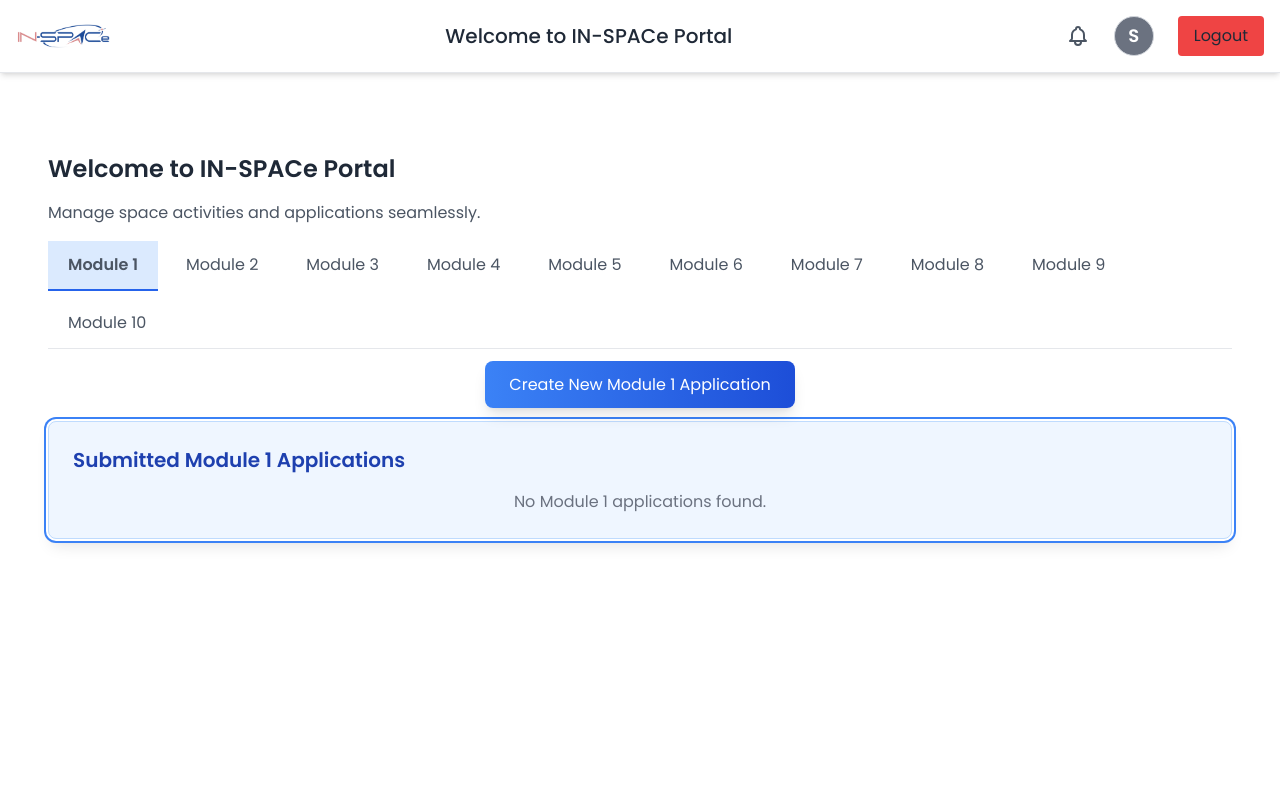
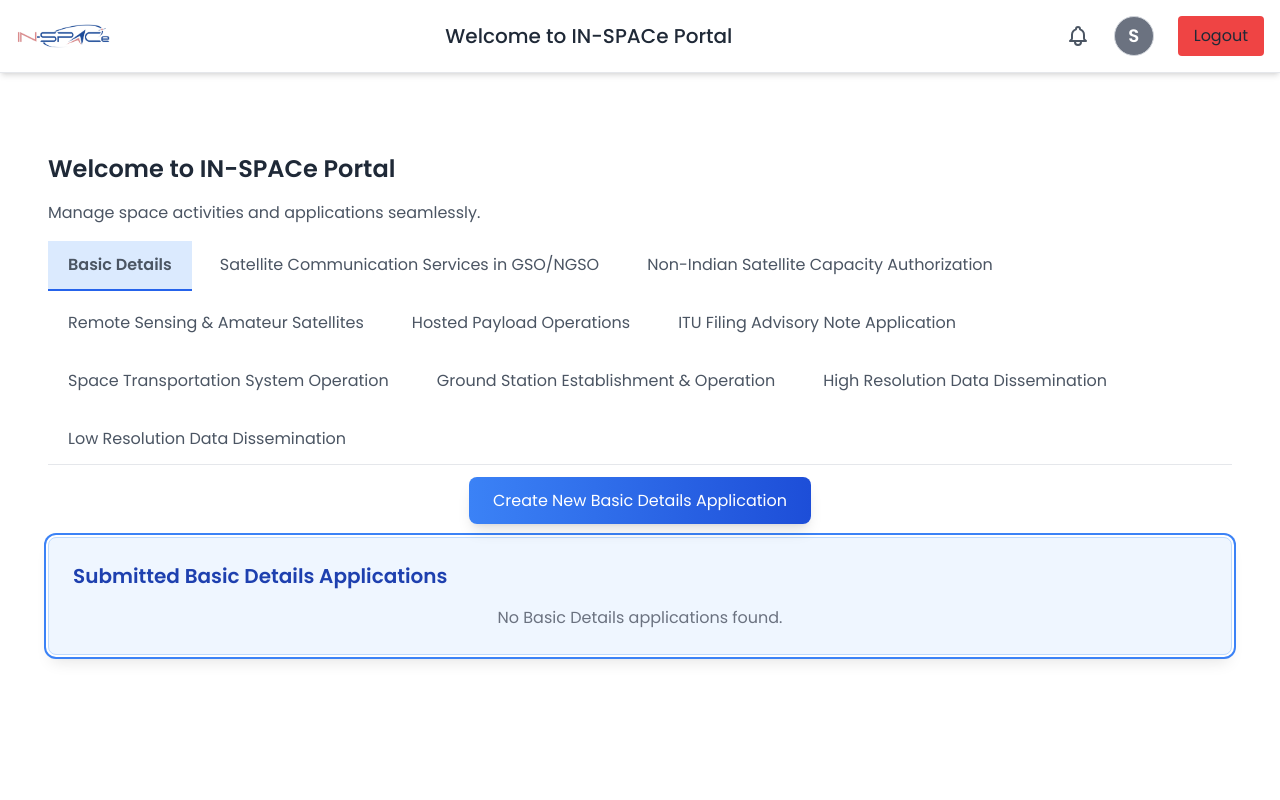
Before and after one commit to mubashirsalim88/inspace_project, a Flask app: page /home in a window 1280 px wide. Run offline with Flask 3, Linux system fonts and the light colour scheme; the visitor is signed in with stand-in values (Sample User, id 1); data that the repository does not hold is empty; some libraries are stand-ins or nearby versions.

Commit message:
Name changed for all modules(1,2,3,...,10) except modules"

```diff
--- a/app/applicant/routes.py
+++ b/app/applicant/routes.py
@@ -12,6 +12,7 @@
 from app.modules.module_8.routes import STEPS as MODULE_8_STEPS
 from app.modules.module_9.routes import STEPS as MODULE_9_STEPS
 from app.modules.module_10.routes import STEPS as MODULE_10_STEPS
+from app.__init__ import MODULE_NAME_MAPPING
 
 applicant = Blueprint("applicant", __name__, template_folder="templates")
 
@@ -63,7 +64,8 @@
         module_tabs=module_tabs,
         incomplete_apps=incomplete_apps,
         module_apps=module_apps,
-        active_module=active_module
+        active_module=active_module,
+        MODULE_NAME_MAPPING=MODULE_NAME_MAPPING
     )
 
 @applicant.route("/start_application")
@@ -72,6 +74,8 @@
     if current_user.role != "user":
         return redirect(url_for("index"))
     module = request.args.get("module", "module_1")
+
+    # Abandon any existing pending application for this module
     pending_app = Application.query.filter_by(user_id=current_user.id, status="Pending").join(ModuleData).filter(
         ModuleData.module_name == module, ModuleData.abandoned == False).first()
     if pending_app:
@@ -79,170 +83,37 @@
             md.abandoned = True
         db.session.commit()
 
+    # Create new application
     new_app = Application(user_id=current_user.id, status="Pending")
     db.session.add(new_app)
     db.session.flush()
 
+    # Check if module_1 is completed for modules 2-10
+    success = True
+    steps = []
+    redirect_url = url_for("applicant.home")
+    module_name_display = MODULE_NAME_MAPPING.get(module, module.replace('_', ' ').title())
+
     if module == "module_1":
         steps = MODULE_1_STEPS
         redirect_url = url_for("module_1.fill_step", step=steps[0], application_id=new_app.id)
-        success = True
-    elif module == "module_2":
-        steps = MODULE_2_STEPS
+    elif module in MODULE_NAME_MAPPING:
+        steps = globals()[f"MODULE_{module.split('_')[1]}_STEPS"]
         all_user_apps = Application.query.filter_by(user_id=current_user.id).all()
         module_1_complete = any(
             all(any(md.step == rs and md.completed for md in
                     ModuleData.query.filter_by(application_id=app.id, module_name="module_1").all())
-                for rs in ["applicant_identity", "entity_details", "management_ownership", "financial_credentials",
-                           "operational_contact", "declarations_submission"])
+                for rs in ["applicant_identity", "entity_details", "management_ownership",
+                           "financial_credentials", "operational_contact", "declarations_submission"])
             for app in all_user_apps
         )
         if not module_1_complete:
-            flash("Please complete Module 1 (Basic Details) for at least one application before starting Module 2.", "error")
+            flash(f"Please complete Module 1 (Basic Details) for at least one application before starting {module_name_display}.", "error")
             redirect_url = url_for("applicant.home", module="module_1")
             success = False
         else:
-            redirect_url = url_for("module_2.fill_step", step=steps[0], application_id=new_app.id)
-            success = True
-    elif module == "module_3":
-        steps = MODULE_3_STEPS
-        all_user_apps = Application.query.filter_by(user_id=current_user.id).all()
-        module_1_complete = any(
-            all(any(md.step == rs and md.completed for md in
-                    ModuleData.query.filter_by(application_id=app.id, module_name="module_1").all())
-                for rs in ["applicant_identity", "entity_details", "management_ownership", "financial_credentials",
-                           "operational_contact", "declarations_submission"])
-            for app in all_user_apps
-        )
-        if not module_1_complete:
-            flash("Please complete Module 1 (Basic Details) for at least one application before starting Module 3.", "error")
-            redirect_url = url_for("applicant.home", module="module_1")
-            success = False
-        else:
-            redirect_url = url_for("module_3.fill_step", step=steps[0], application_id=new_app.id)
-            success = True
-    elif module == "module_4":
-        steps = MODULE_4_STEPS
-        all_user_apps = Application.query.filter_by(user_id=current_user.id).all()
-        module_1_complete = any(
-            all(any(md.step == rs and md.completed for md in
-                    ModuleData.query.filter_by(application_id=app.id, module_name="module_1").all())
-                for rs in ["applicant_identity", "entity_details", "management_ownership", "financial_credentials",
-                           "operational_contact", "declarations_submission"])
-            for app in all_user_apps
-        )
-        if not module_1_complete:
-            flash("Please complete Module 1 (Basic Details) for at least one application before starting Module 4.", "error")
-            redirect_url = url_for("applicant.home", module="module_1")
-            success = False
-        else:
-            redirect_url = url_for("module_4.fill_step", step=steps[0], application_id=new_app.id)
-            success = True
-    elif module == "module_5":
-        steps = MODULE_5_STEPS
-        all_user_apps = Application.query.filter_by(user_id=current_user.id).all()
-        module_1_complete = any(
-            all(any(md.step == rs and md.completed for md in
-                    ModuleData.query.filter_by(application_id=app.id, module_name="module_1").all())
-                for rs in ["applicant_identity", "entity_details", "management_ownership", "financial_credentials",
-                           "operational_contact", "declarations_submission"])
-            for app in all_user_apps
-        )
-        if not module_1_complete:
-            flash("Please complete Module 1 (Basic Details) for at least one application before starting Module 5.", "error")
-            redirect_url = url_for("applicant.home", module="module_1")
-            success = False
-        else:
-            redirect_url = url_for("module_5.fill_step", step=steps[0], application_id=new_app.id)
-            success = True
-    elif module == "module_6":
-        steps = MODULE_6_STEPS
-        all_user_apps = Application.query.filter_by(user_id=current_user.id).all()
-        module_1_complete = any(
-            all(any(md.step == rs and md.completed for md in
-                    ModuleData.query.filter_by(application_id=app.id, module_name="module_1").all())
-                for rs in ["applicant_identity", "entity_details", "management_ownership", "financial_credentials",
-                           "operational_contact", "declarations_submission"])
-            for app in all_user_apps
-        )
-        if not module_1_complete:
-            flash("Please complete Module 1 (Basic Details) for at least one application before starting Module 6.", "error")
-            redirect_url = url_for("applicant.home", module="module_1")
-            success = False
-        else:
-            redirect_url = url_for("module_6.fill_step", step=steps[0], application_id=new_app.id)
-            success = True
-    elif module == "module_7":
-        steps = MODULE_7_STEPS
-        all_user_apps = Application.query.filter_by(user_id=current_user.id).all()
-        module_1_complete = any(
-            all(any(md.step == rs and md.completed for md in
-                    ModuleData.query.filter_by(application_id=app.id, module_name="module_1").all())
-                for rs in ["applicant_identity", "entity_details", "management_ownership", "financial_credentials",
-                           "operational_contact", "declarations_submission"])
-            for app in all_user_apps
-        )
-        if not module_1_complete:
-            flash("Please complete Module 1 (Basic Details) for at least one application before starting Module 7.", "error")
-            redirect_url = url_for("applicant.home", module="module_1")
-            success = False
-        else:
-            redirect_url = url_for("module_7.fill_step", step=steps[0], application_id=new_app.id)
-            success = True
-    elif module == "module_8":
-        steps = MODULE_8_STEPS
-        all_user_apps = Application.query.filter_by(user_id=current_user.id).all()
-        module_1_complete = any(
-            all(any(md.step == rs and md.completed for md in
-                    ModuleData.query.filter_by(application_id=app.id, module_name="module_1").all())
-                for rs in ["applicant_identity", "entity_details", "management_ownership", "financial_credentials",
-                           "operational_contact", "declarations_submission"])
-            for app in all_user_apps
-        )
-        if not module_1_complete:
-            flash("Please complete Module 1 (Basic Details) for at least one application before starting Module 8.", "error")
-            redirect_url = url_for("applicant.home", module="module_1")
-            success = False
-        else:
-            redirect_url = url_for("module_8.fill_step", step=steps[0], application_id=new_app.id)
-            success = True
-    elif module == "module_9":
-        steps = MODULE_9_STEPS
-        all_user_apps = Application.query.filter_by(user_id=current_user.id).all()
-        module_1_complete = any(
-            all(any(md.step == rs and md.completed for md in
-                    ModuleData.query.filter_by(application_id=app.id, module_name="module_1").all())
-                for rs in ["applicant_identity", "entity_details", "management_ownership", "financial_credentials",
-                           "operational_contact", "declarations_submission"])
-            for app in all_user_apps
-        )
-        if not module_1_complete:
-            flash("Please complete Module 1 (Basic Details) for at least one application before starting Module 9.", "error")
-            redirect_url = url_for("applicant.home", module="module_1")
-            success = False
-        else:
-            redirect_url = url_for("module_9.fill_step", step=steps[0], application_id=new_app.id)
-            success = True
-    elif module == "module_10":
-        steps = MODULE_10_STEPS
-        all_user_apps = Application.query.filter_by(user_id=current_user.id).all()
-        module_1_complete = any(
-            all(any(md.step == rs and md.completed for md in
-                    ModuleData.query.filter_by(application_id=app.id, module_name="module_1").all())
-                for rs in ["applicant_identity", "entity_details", "management_ownership", "financial_credentials",
-                           "operational_contact", "declarations_submission"])
-            for app in all_user_apps
-        )
-        if not module_1_complete:
-            flash("Please complete Module 1 (Basic Details) for at least one application before starting Module 10.", "error")
-            redirect_url = url_for("applicant.home", module="module_1")
-            success = False
-        else:
-            redirect_url = url_for("module_10.fill_step", step=steps[0], application_id=new_app.id)
-            success = True
+            redirect_url = url_for(f"{module}.fill_step", step=steps[0], application_id=new_app.id)
     else:
-        steps = ["step_1"]
-        redirect_url = url_for("applicant.home")
         success = False
 
     if success:
@@ -255,7 +126,7 @@
         "success": success,
         "application_id": new_app.id,
         "redirect_url": redirect_url,
-        "message": f"Please complete Module 1 (Basic Details) for at least one application before starting {module.replace('_', ' ').title()}." if not success else None
+        "message": f"Please complete Module 1 (Basic Details) for at least one application before starting {module_name_display}." if not success else None
     })
 
 @applicant.route("/edit_application/<int:application_id>", methods=["GET"])
--- a/app/applicant/templates/applicant/home.html
+++ b/app/applicant/templates/applicant/home.html
@@ -9,7 +9,7 @@
     <div class="border-b border-gray-200 mb-6">
         <nav class="-mb-px flex flex-wrap gap-2">
             {% for module in ['module_1', 'module_2', 'module_3', 'module_4', 'module_5', 'module_6', 'module_7', 'module_8', 'module_9', 'module_10'] %}
-            <button class="tab-link px-5 py-3 text-gray-600 hover:text-blue-600 hover:bg-blue-50 border-b-2 {% if module == active_module %}text-blue-600 bg-blue-100 border-blue-600 font-bold{% else %}border-transparent{% endif %} focus:outline-none transition-all duration-200 text-md" data-tab="{{ module }}">{{ module|replace('_', ' ')|title }}</button>
+            <button class="tab-link px-5 py-3 text-gray-600 hover:text-blue-600 hover:bg-blue-50 border-b-2 {% if module == active_module %}text-blue-600 bg-blue-100 border-blue-600 font-bold{% else %}border-transparent{% endif %} focus:outline-none transition-all duration-200 text-md" data-tab="{{ module }}">{{ MODULE_NAME_MAPPING[module] }}</button>
             {% endfor %}
         </nav>
     </div>
@@ -20,20 +20,20 @@
         <!-- Create New Application Button -->
         <div class="text-center mb-6">
             <a href="#" id="start-application-link-{{ module }}" class="py-3 px-6 rounded-lg text-white {% if module == 'module_1' %}bg-gradient-to-r from-blue-500 to-blue-700 hover:from-blue-600 hover:to-blue-800{% elif module == 'module_2' %}bg-gradient-to-r from-green-500 to-green-700 hover:from-green-600 hover:to-green-800{% elif module == 'module_3' %}bg-gradient-to-r from-purple-500 to-purple-700 hover:from-purple-600 hover:to-purple-800{% elif module == 'module_4' %}bg-gradient-to-r from-indigo-500 to-indigo-700 hover:from-indigo-600 hover:to-indigo-800{% elif module == 'module_5' %}bg-gradient-to-r from-pink-500 to-pink-700 hover:from-pink-600 hover:to-pink-800{% elif module == 'module_6' %}bg-gradient-to-r from-yellow-500 to-yellow-700 hover:from-yellow-600 hover:to-yellow-800{% elif module == 'module_7' %}bg-gradient-to-r from-orange-500 to-orange-700 hover:from-orange-600 hover:to-orange-800{% elif module == 'module_8' %}bg-gradient-to-r from-teal-500 to-teal-700 hover:from-teal-600 hover:to-teal-800{% elif module == 'module_9' %}bg-gradient-to-r from-cyan-500 to-cyan-700 hover:from-cyan-600 hover:to-cyan-800{% elif module == 'module_10' %}bg-gradient-to-r from-red-500 to-red-700 hover:from-red-600 hover:to-red-800{% endif %} hover:scale-105 transition-all duration-300 shadow-lg" data-module="{{ module }}">
-                Create New {{ module|replace('_', ' ')|title }} Application
+                Create New {{ MODULE_NAME_MAPPING[module] }} Application
             </a>
         </div>
 
         <!-- Applications List -->
         <div class="max-h-[calc(100vh-16rem)] overflow-y-auto {% if module == 'module_1' %}bg-blue-50 border border-blue-200{% elif module == 'module_2' %}bg-green-50 border border-blue-200{% elif module == 'module_3' %}bg-purple-50 border border-purple-200{% elif module == 'module_4' %}bg-indigo-50 border border-indigo-200{% elif module == 'module_5' %}bg-pink-50 border border-pink-200{% elif module == 'module_6' %}bg-yellow-50 border border-yellow-200{% elif module == 'module_7' %}bg-orange-50 border border-orange-200{% elif module == 'module_8' %}bg-teal-50 border border-teal-200{% elif module == 'module_9' %}bg-cyan-50 border border-cyan-200{% elif module == 'module_10' %}bg-red-50 border border-red-200{% endif %} shadow-lg rounded-lg p-6 {% if module == active_module %}ring-2 ring-offset-2 ring-blue-500{% endif %}">
-            <h3 class="text-xl font-semibold mb-4 {% if module == 'module_1' %}text-blue-800{% elif module == 'module_2' %}text-green-800{% elif module == 'module_3' %}text-purple-800{% elif module == 'module_4' %}text-indigo-800{% elif module == 'module_5' %}text-pink-800{% elif module == 'module_6' %}text-yellow-800{% elif module == 'module_7' %}text-orange-800{% elif module == 'module_8' %}text-teal-800{% elif module == 'module_9' %}text-cyan-800{% elif module == 'module_10' %}text-red-800{% endif %}">Submitted {{ module|replace('_', ' ')|title }} Applications</h3>
+            <h3 class="text-xl font-semibold mb-4 {% if module == 'module_1' %}text-blue-800{% elif module == 'module_2' %}text-green-800{% elif module == 'module_3' %}text-purple-800{% elif module == 'module_4' %}text-indigo-800{% elif module == 'module_5' %}text-pink-800{% elif module == 'module_6' %}text-yellow-800{% elif module == 'module_7' %}text-orange-800{% elif module == 'module_8' %}text-teal-800{% elif module == 'module_9' %}text-cyan-800{% elif module == 'module_10' %}text-red-800{% endif %}">Submitted {{ MODULE_NAME_MAPPING[module] }} Applications</h3>
             {% if module_apps[module] %}
             <ul class="space-y-4">
                 {% for application in module_apps[module] %}
                 <li class="p-4 {% if module == 'module_1' %}bg-blue-100 hover:bg-blue-200{% elif module == 'module_2' %}bg-green-100 hover:bg-green-200{% elif module == 'module_3' %}bg-purple-100 hover:bg-purple-200{% elif module == 'module_4' %}bg-indigo-100 hover:bg-indigo-200{% elif module == 'module_5' %}bg-pink-100 hover:bg-pink-200{% elif module == 'module_6' %}bg-yellow-100 hover:bg-yellow-200{% elif module == 'module_7' %}bg-orange-100 hover:bg-orange-200{% elif module == 'module_8' %}bg-teal-100 hover:bg-teal-200{% elif module == 'module_9' %}bg-cyan-100 hover:bg-cyan-200{% elif module == 'module_10' %}bg-red-100 hover:bg-red-200{% endif %} rounded-lg shadow flex justify-between items-center transition-all duration-300">
                     <div>
                         <h4 class="text-lg font-medium text-gray-900">{{ application.user.name }}</h4>
-                        <p class="text-sm {% if module == 'module_1' %}text-blue-600{% elif module == 'module_2' %}text-green-600{% elif module == 'module_3' %}text-purple-600{% elif module == 'module_4' %}text-indigo-600{% elif module == 'module_5' %}text-pink-600{% elif module == 'module_6' %}text-yellow-600{% elif module == 'module_7' %}text-orange-600{% elif module == 'module_8' %}text-teal-600{% elif module == 'module_9' %}text-cyan-600{% elif module == 'module_10' %}text-red-600{% endif %}">{{ module|replace('_', ' ')|title }}</p>
+                        <p class="text-sm {% if module == 'module_1' %}text-blue-600{% elif module == 'module_2' %}text-green-600{% elif module == 'module_3' %}text-purple-600{% elif module == 'module_4' %}text-indigo-600{% elif module == 'module_5' %}text-pink-600{% elif module == 'module_6' %}text-yellow-600{% elif module == 'module_7' %}text-orange-600{% elif module == 'module_8' %}text-teal-600{% elif module == 'module_9' %}text-cyan-600{% elif module == 'module_10' %}text-red-600{% endif %}">{{ MODULE_NAME_MAPPING[module] }}</p>
                         <p class="text-sm text-gray-500">Created on {{ application.created_at.strftime('%B %d, %Y') if application.created_at else 'Not Submitted Yet' }}</p>
                         {% if application.status in ['Approved', 'Rejected'] %}
                         <p class="text-sm {% if application.status == 'Approved' %}text-green-600{% else %}text-red-600{% endif %}">
@@ -78,7 +78,7 @@
                 {% endfor %}
             </ul>
             {% else %}
-            <p class="text-gray-500 text-center">No {{ module|replace('_', ' ')|title }} applications found.</p>
+            <p class="text-gray-500 text-center">No {{ MODULE_NAME_MAPPING[module] }} applications found.</p>
             {% endif %}
         </div>
     </div>
--- a/app/verifier/templates/verifier/home.html
+++ b/app/verifier/templates/verifier/home.html
@@ -12,7 +12,7 @@
             {% for module in fixed_modules %}
                 <li>
                     <a href="#" class="flex items-center justify-between p-2 rounded hover:bg-indigo-50 text-indigo-600 module-filter transition-colors duration-200" data-module="{{ module }}">
-                        <span>{{ module|replace('_', ' ')|title }}</span>
+                        <span>{{ MODULE_NAME_MAPPING[module] }}</span>
                         {% set actionable_count = module_apps[module]|selectattr('status', 'in', ['Under Review', 'Pending Secondary Approval'])|selectattr('status', 'equalto', 'Under Review' if role == 'Primary Verifier' else 'Pending Secondary Approval')|list|length %}
                         {% if actionable_count > 0 %}
                             <span class="inline-flex items-center justify-center px-2 py-1 text-xs font-bold text-white bg-red-600 rounded-full">{{ actionable_count }}</span>
@@ -101,7 +101,7 @@
                                 {% set app = item.app %}
                                 {% set is_actionable = app.status in ['Under Review', 'Pending Secondary Approval'] and (app.status == 'Under Review' and role == 'Primary Verifier' or app.status == 'Pending Secondary Approval' and role == 'Secondary Verifier') %}
                                 <tr class="border-b hover:bg-gray-50 module-row transition-all duration-200" data-module="{{ item.module }}">
-                                    <td class="p-4">{{ item.module|replace('_', ' ')|title }}</td>
+                                    <td class="p-4">{{ MODULE_NAME_MAPPING[item.module] }}</td>
                                     <td class="p-4">{{ app.id }}</td>
                                     <td class="p-4">{{ app.user.username }}</td>
                                     <td class="p-4">
@@ -155,7 +155,7 @@
                             {% for module in fixed_modules %}
                                 {% for app in completed_module_apps[module]|sort(attribute='updated_at', reverse=True) %}
                                     <tr class="border-b hover:bg-gray-50 module-row transition-all duration-200" data-module="{{ module }}">
-                                        <td class="p-4">{{ module|replace('_', ' ')|title }}</td>
+                                        <td class="p-4">{{ MODULE_NAME_MAPPING[module] }}</td>
                                         <td class="p-4">{{ app.id }}</td>
                                         <td class="p-4">{{ app.user.username }}</td>
                                         <td class="p-4">
```
Also changed, not shown: app/__init__.py (+24 -15 lines), app/applicant/templates/applicant/status.html (added, +30 -0 lines), app/assigner/routes.py (+3 -4 lines), app/assigner/templates/assigner/home.html (+5 -5 lines), app/director/routes.py (+22 -25 lines), app/director/templates/director/home.html (+5 -7 lines), app/director/templates/director/review.html (+15 -5 lines), app/verifier/routes.py (+25 -51 lines), app/verifier/templates/verifier/review.html (+43 -26 lines), 2 other files.
